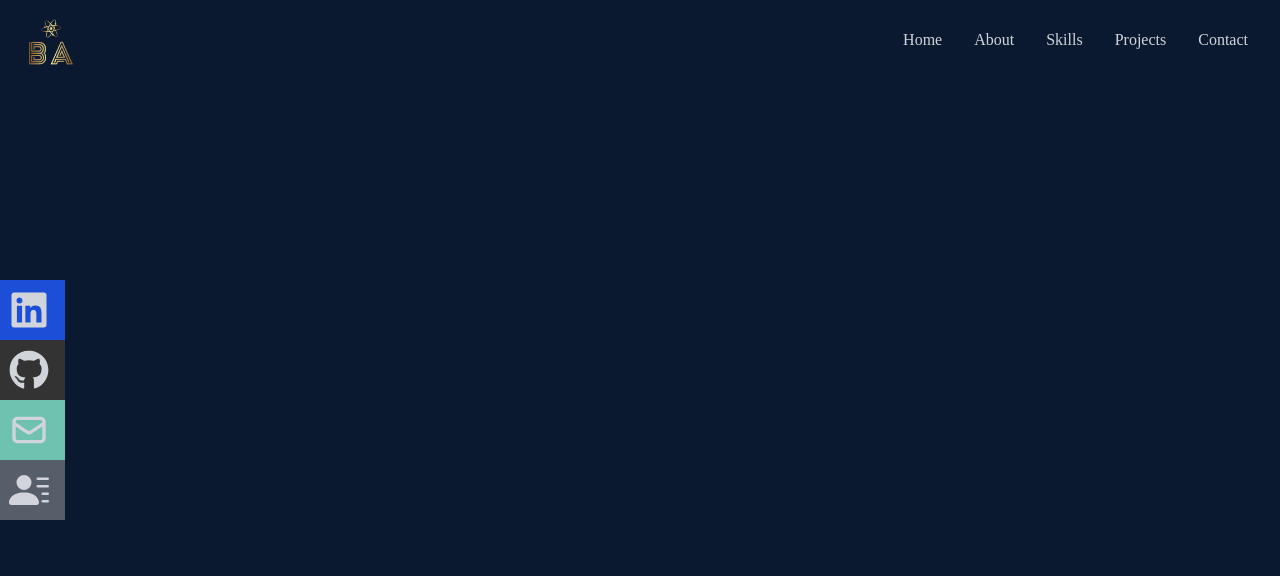
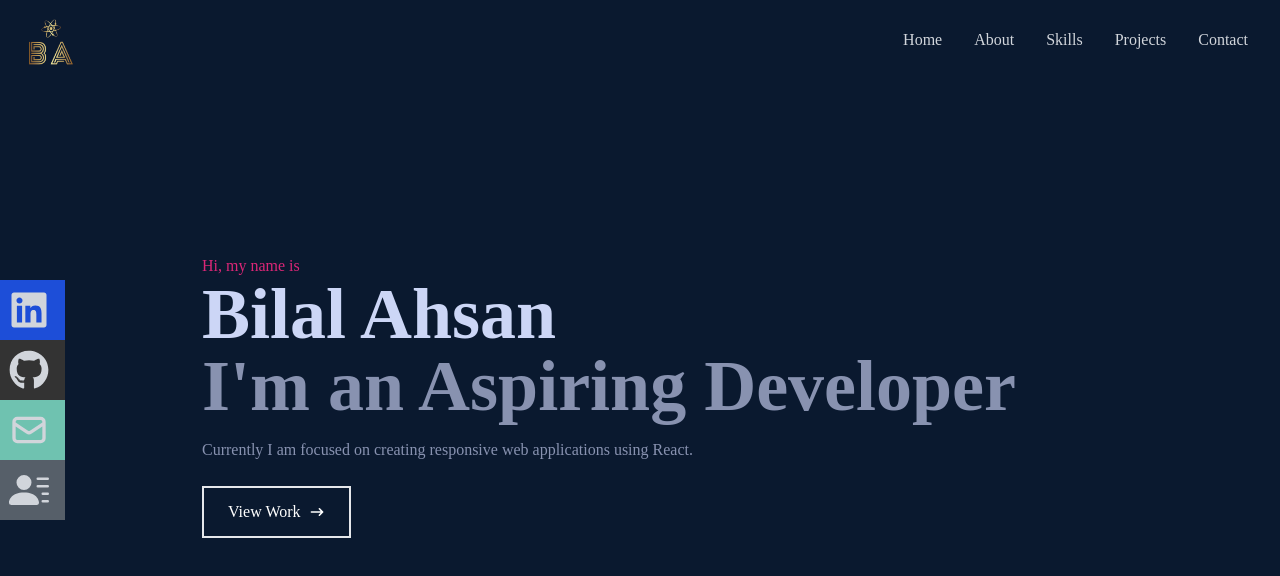
Before and after one commit to bilalahsan97/Portfolio-Website-React, a React (Create React App) app: page / in a window 1280 px wide. Shown: the top 576 px of the page. Built offline with nearby package versions, Linux system fonts and the light colour scheme.

Commit message:
Home elements added and stylised.
Home component stylised and added with introduction.
View Work button added, stylised and hover fustionality added.
Social icons menu was clashing with home elements, this bug was fixed.

```diff
--- a/src/components/Home.jsx
+++ b/src/components/Home.jsx
@@ -4,7 +4,25 @@ import {HiArrowNarrowRight} from 'react-icons/hi'
 
 const Home = () => {
   return (
-    <div name='home' className='w-full h-screen bg-[#0a192f]'>
+    <div name='home' className='w-full h-screen bg-[#0a192f] lg:pl-[60px] duration-1000'>
+
+    {/* Container */}
+    <div className='max-w-[1000px] mx-auto px-8 flex flex-col justify-center h-full'>
+      <p className='text-pink-600'>Hi, my name is</p>
+      <h1 className='text-4xl sm:text-7xl font-bold text-[#ccd6f6]'>Bilal Ahsan</h1>
+      <h2 className='text-4xl sm:text-7xl font-bold text-[#8892b0]'>I'm an Aspiring Developer</h2>
+      <p className='text-[#8892b0] py-4 max-w-[700px]'
+      >Currently I am focused on creating responsive web applications using React.
+      </p>
+      <div>
+        <button className='text-white group border-2 px-6 py-3 my-2 flex items-center hover:bg-pink-600 hover:border-pink-600'
+        >View Work
+        <span className='group-hover:rotate-90 duration-500'>
+          <HiArrowNarrowRight className='ml-2'/>
+        </span>
+        </button>
+      </div>
+    </div>
 
     </div>
   )
```
Also changed, not shown: src/Notes.txt.
